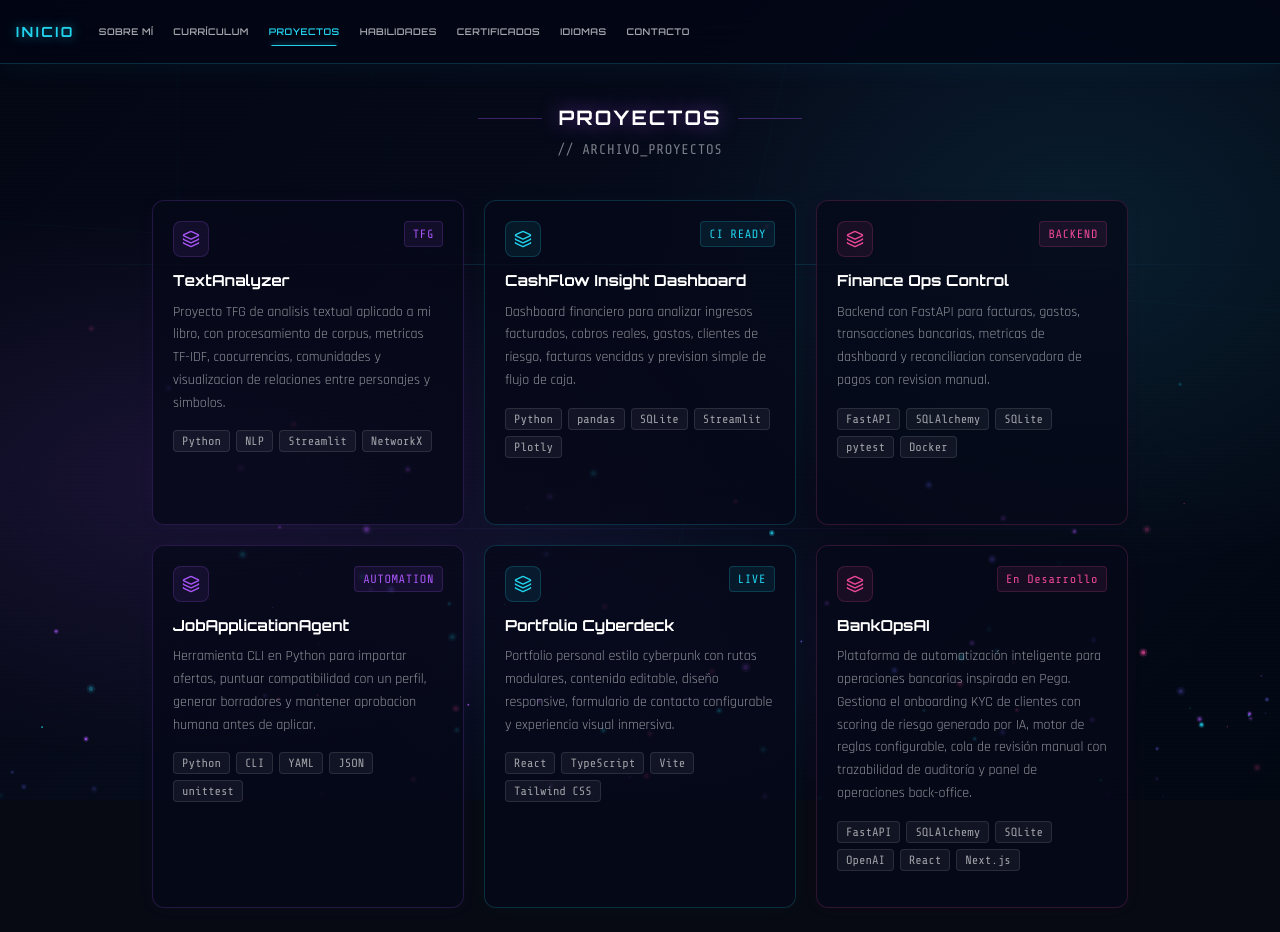
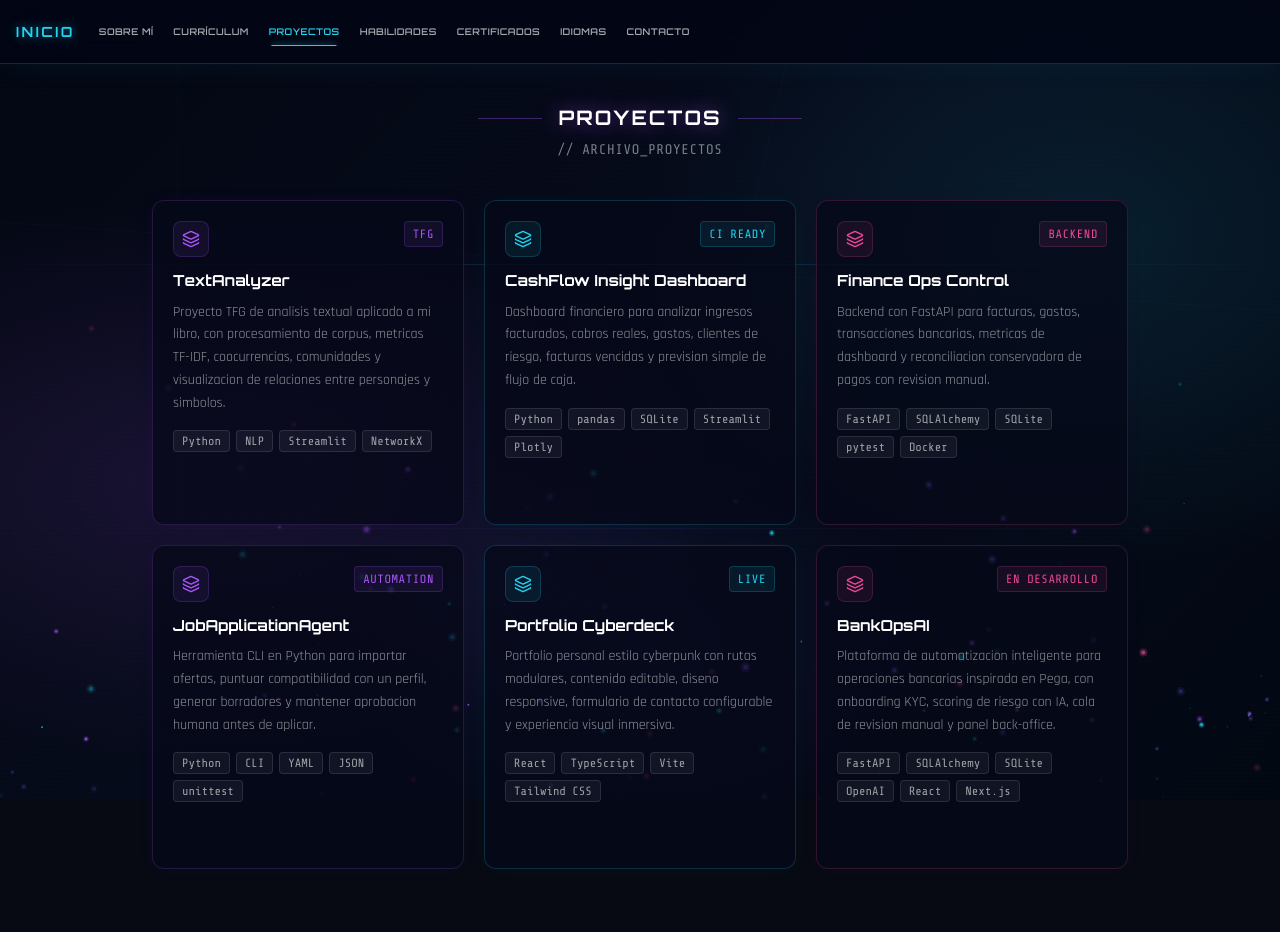
Before and after one commit to delbandb/PortfolioWeb, a React (Vite) app: page /projects in a window 1280 px wide. After the commit the page ends 893 px from the top, so only its background shows below. Built offline with nearby package versions, Linux system fonts and the light colour scheme.

Commit message:
improve portfolio project showcase

```diff
--- a/src/pages/Projects.tsx
+++ b/src/pages/Projects.tsx
@@ -45,21 +45,21 @@ const projects = [
   {
     name: "Portfolio Cyberdeck",
     description:
-      "Portfolio personal estilo cyberpunk con rutas modulares, contenido editable, diseño responsive, formulario de contacto configurable y experiencia visual inmersiva.",
+      "Portfolio personal estilo cyberpunk con rutas modulares, contenido editable, diseno responsive, formulario de contacto configurable y experiencia visual inmersiva.",
     tech: ["React", "TypeScript", "Vite", "Tailwind CSS"],
     color: "#22d3ee",
     status: "LIVE",
-    codeUrl: "",
+    codeUrl: "https://github.com/delbandb/PortfolioWeb",
     demoUrl: "",
   },
   {
     name: "BankOpsAI",
     description:
-      "Plataforma de automatización inteligente para operaciones bancarias inspirada en Pega. Gestiona el onboarding KYC de clientes con scoring de riesgo generado por IA, motor de reglas configurable, cola de revisión manual con trazabilidad de auditoría y panel de operaciones back-office.",
-  tech: ["FastAPI", " SQLAlchemy", "SQLite", "OpenAI", "React", "Next.js"],
+      "Plataforma de automatizacion inteligente para operaciones bancarias inspirada en Pega, con onboarding KYC, scoring de riesgo con IA, cola de revision manual y panel back-office.",
+    tech: ["FastAPI", "SQLAlchemy", "SQLite", "OpenAI", "React", "Next.js"],
     color: "#ec4899",
-    status: "En Desarrollo",
-    codeUrl: "",
+    status: "EN DESARROLLO",
+    codeUrl: "https://github.com/delbandb/BankOpsAI",
     demoUrl: "",
   },
 ];
```
